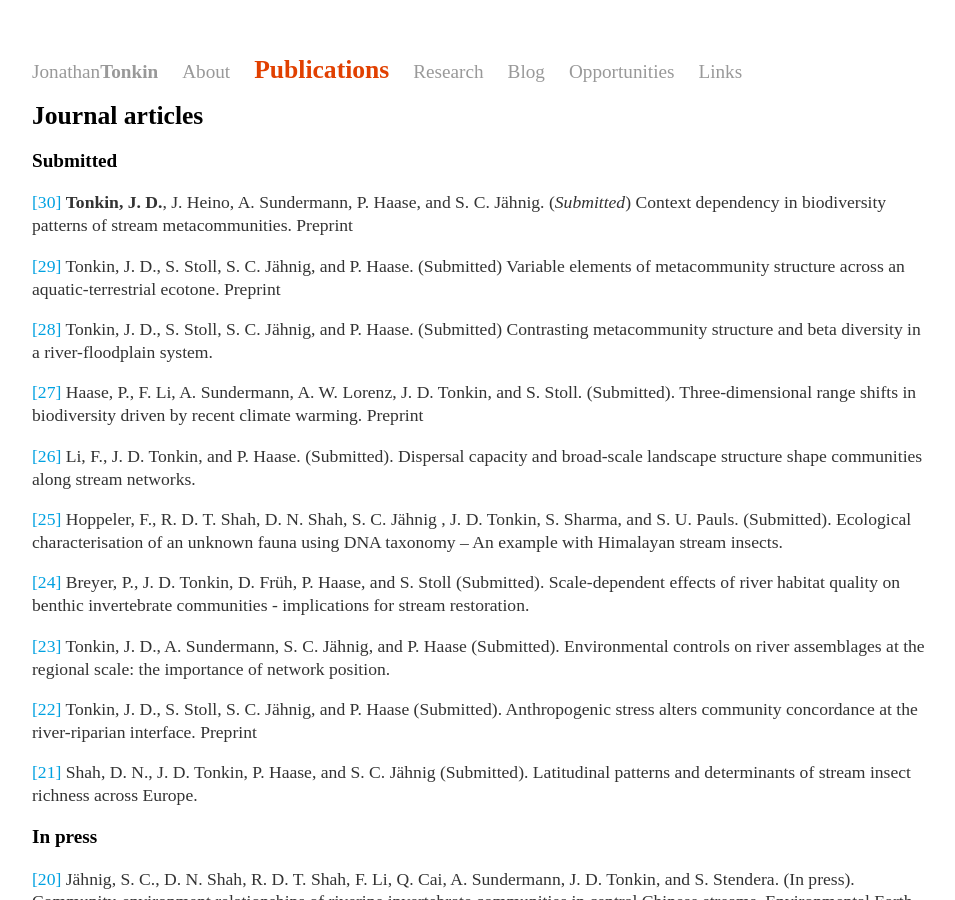
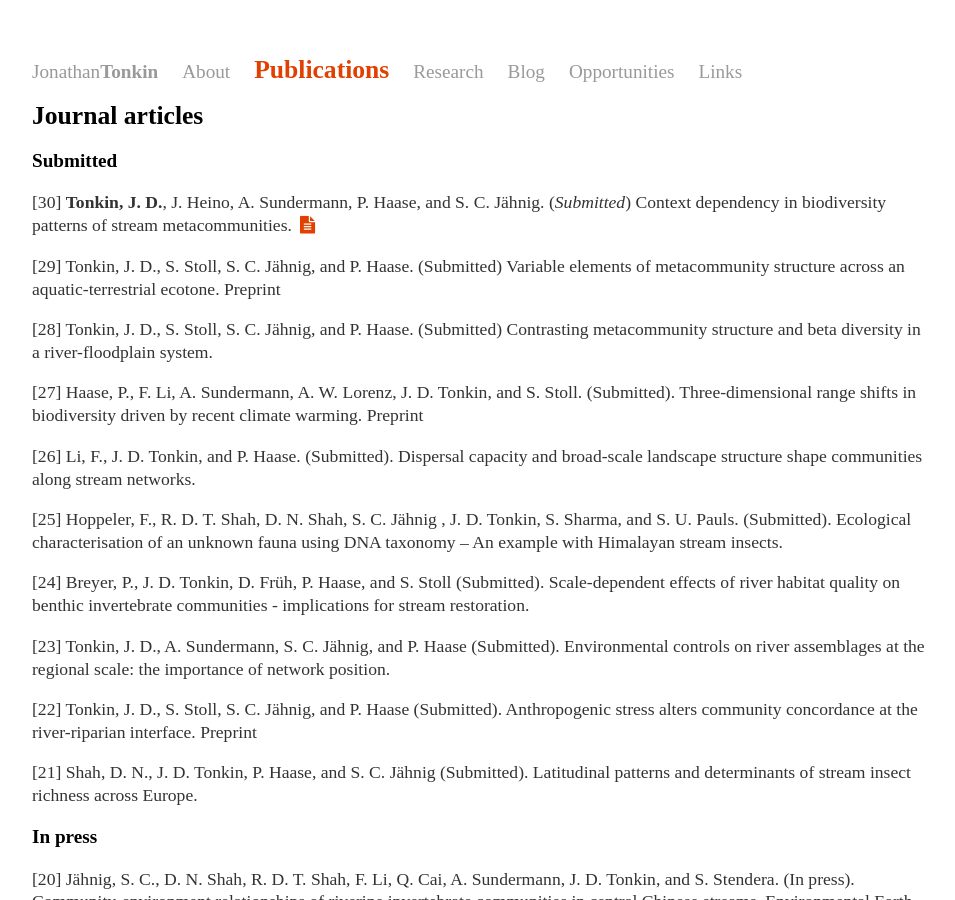
Before and after one commit to jdtonkin/jdtonkin.github.io, a Jekyll site: the page built from Publications/index.md, in a window 1280 px wide and 900 px high. Shown: the whole window, without its empty margins (160-1115 px from the left). Built offline with Jekyll 4.4.1, drawn with Linux system fonts in a browser that asks for light colours; nearby versions of some CDN libraries; some web fonts are replaced.

Commit message:
Update index.md

```diff
--- a/Publications/index.md
+++ b/Publications/index.md
@@ -28,69 +33,69 @@
 
 ###Submitted
 
-<span style="color:#00a1e1">[30]</span> **Tonkin, J. D.**, J. Heino, A. Sundermann, P. Haase, and S. C. Jähnig. (*Submitted*) Context dependency in biodiversity patterns of stream metacommunities. Preprint
+<span style="color:#333">[30]</span> **Tonkin, J. D.**, J. Heino, A. Sundermann, P. Haase, and S. C. Jähnig. (*Submitted*) Context dependency in biodiversity patterns of stream metacommunities. [<i class="fa fa-fw fa-file-text"></i>](https://dx.doi.org/10.7287/peerj.preprints.1040v1)
 
-<span style="color:#00a1e1">[29]</span> Tonkin, J. D., S. Stoll, S. C. Jähnig, and P. Haase. (Submitted) Variable elements of metacommunity structure across an aquatic-terrestrial ecotone. Preprint
+<span style="color:#333">[29]</span> Tonkin, J. D., S. Stoll, S. C. Jähnig, and P. Haase. (Submitted) Variable elements of metacommunity structure across an aquatic-terrestrial ecotone. Preprint
 
-<span style="color:#00a1e1">[28]</span> Tonkin, J. D., S. Stoll, S. C. Jähnig, and P. Haase. (Submitted) Contrasting metacommunity structure and beta diversity in a river-floodplain system.
+<span style="color:#333">[28]</span> Tonkin, J. D., S. Stoll, S. C. Jähnig, and P. Haase. (Submitted) Contrasting metacommunity structure and beta diversity in a river-floodplain system.
 
-<span style="color:#00a1e1">[27]</span> Haase, P., F. Li, A. Sundermann, A. W. Lorenz, J. D. Tonkin, and S. Stoll. (Submitted). Three-dimensional range shifts in biodiversity driven by recent climate warming. Preprint
+<span style="color:#333">[27]</span> Haase, P., F. Li, A. Sundermann, A. W. Lorenz, J. D. Tonkin, and S. Stoll. (Submitted). Three-dimensional range shifts in biodiversity driven by recent climate warming. Preprint
 
-<span style="color:#00a1e1">[26]</span> Li, F., J. D. Tonkin, and P. Haase. (Submitted). Dispersal capacity and broad-scale landscape structure shape communities along stream networks.
+<span style="color:#333">[26]</span> Li, F., J. D. Tonkin, and P. Haase. (Submitted). Dispersal capacity and broad-scale landscape structure shape communities along stream networks.
 
-<span style="color:#00a1e1">[25]</span> Hoppeler, F., R. D. T. Shah, D. N. Shah, S. C. Jähnig , J. D. Tonkin, S. Sharma, and S. U. Pauls. (Submitted). Ecological characterisation of an unknown fauna using DNA taxonomy – An example with Himalayan stream insects.
+<span style="color:#333">[25]</span> Hoppeler, F., R. D. T. Shah, D. N. Shah, S. C. Jähnig , J. D. Tonkin, S. Sharma, and S. U. Pauls. (Submitted). Ecological characterisation of an unknown fauna using DNA taxonomy – An example with Himalayan stream insects.
 
-<span style="color:#00a1e1">[24]</span> Breyer, P., J. D. Tonkin, D. Früh, P. Haase, and S. Stoll (Submitted). Scale-dependent effects of river habitat quality on benthic invertebrate communities - implications for stream restoration.
+<span style="color:#333">[24]</span> Breyer, P., J. D. Tonkin, D. Früh, P. Haase, and S. Stoll (Submitted). Scale-dependent effects of river habitat quality on benthic invertebrate communities - implications for stream restoration.
 
-<span style="color:#00a1e1">[23]</span> Tonkin, J. D., A. Sundermann, S. C. Jähnig, and P. Haase (Submitted). Environmental controls on river assemblages at the regional scale: the importance of network position.
+<span style="color:#333">[23]</span> Tonkin, J. D., A. Sundermann, S. C. Jähnig, and P. Haase (Submitted). Environmental controls on river assemblages at the regional scale: the importance of network position.
 
-<span style="color:#00a1e1">[22]</span> Tonkin, J. D., S. Stoll, S. C. Jähnig, and P. Haase (Submitted). Anthropogenic stress alters community concordance at the river-riparian interface. Preprint
+<span style="color:#333">[22]</span> Tonkin, J. D., S. Stoll, S. C. Jähnig, and P. Haase (Submitted). Anthropogenic stress alters community concordance at the river-riparian interface. Preprint
 
-<span style="color:#00a1e1">[21]</span> Shah, D. N., J. D. Tonkin, P. Haase, and S. C. Jähnig (Submitted). Latitudinal patterns and determinants of stream insect richness across Europe.
+<span style="color:#333">[21]</span> Shah, D. N., J. D. Tonkin, P. Haase, and S. C. Jähnig (Submitted). Latitudinal patterns and determinants of stream insect richness across Europe.
 
 ###In press
 
-<span style="color:#00a1e1">[20]</span> Jähnig, S. C., D. N. Shah, R. D. T. Shah, F. Li,  Q. Cai, A. Sundermann, J. D. Tonkin, and S. Stendera. (In press). Community-environment relationships of riverine invertebrate communities in central Chinese streams. Environmental Earth Sciences.
+<span style="color:#333">[20]</span> Jähnig, S. C., D. N. Shah, R. D. T. Shah, F. Li,  Q. Cai, A. Sundermann, J. D. Tonkin, and S. Stendera. (In press). Community-environment relationships of riverine invertebrate communities in central Chinese streams. Environmental Earth Sciences.
 
 ###Published
 
-<span style="color:#00a1e1">[19]</span> **Tonkin, J. D.**, D. N. Shah, M. Kuemmerlen, F. Li, Q. H. Cai, P. Haase, and S. C. Jähnig. 2015. Climatic and catchment-scale predictors of Chinese stream insect richness differ with order. <a href="http://dx.doi.org/10.1371/journal.pone.0123250" target="_blank">PLOS ONE</a> 10:e0123250. [<i class="fa fa-fw fa-file-pdf-o"></i>](2015 Tonkin etal PLOS ONE.pdf)
+<span style="color:#333">[19]</span> **Tonkin, J. D.**, D. N. Shah, M. Kuemmerlen, F. Li, Q. H. Cai, P. Haase, and S. C. Jähnig. 2015. Climatic and catchment-scale predictors of Chinese stream insect richness differ with order. <a href="http://dx.doi.org/10.1371/journal.pone.0123250" target="_blank">PLOS ONE</a> 10:e0123250. [<i class="fa fa-fw fa-file-pdf-o"></i>](2015 Tonkin etal PLOS ONE.pdf)
 
-<span style="color:#00a1e1">[18]</span> Tonkin, J. D., A. Brown, and E. M. Chappell (In press). Small-scale patch complexity, benthic invertebrate colonisation and leaf breakdown in three headwater streams in Bay of Plenty, New Zealand. New Zealand Journal of Marine and Freshwater Research. DOI:10.1080/00288330.2014.980748.
+<span style="color:#333">[18]</span> Tonkin, J. D., A. Brown, and E. M. Chappell (In press). Small-scale patch complexity, benthic invertebrate colonisation and leaf breakdown in three headwater streams in Bay of Plenty, New Zealand. New Zealand Journal of Marine and Freshwater Research. DOI:10.1080/00288330.2014.980748.
 
-<span style="color:#00a1e1">[17]</span> Chappell, E. M., D. S. Webb, A. J. Brown, and J. D. Tonkin. 2014. A preliminary survey of altitudinal variation in two ground weta species, Hemiandrus maculifrons and H. pallitaris (Walker) (Orthoptera: Anostostomatidae). New Zealand Entomologist. DOI:10.1080/00779962.2014.922234.
+<span style="color:#333">[17]</span> Chappell, E. M., D. S. Webb, A. J. Brown, and J. D. Tonkin. 2014. A preliminary survey of altitudinal variation in two ground weta species, Hemiandrus maculifrons and H. pallitaris (Walker) (Orthoptera: Anostostomatidae). New Zealand Entomologist. DOI:10.1080/00779962.2014.922234.
 
-<span style="color:#00a1e1">[16]</span> Tonkin, J. D. 2014. Drivers of macroinvertebrate community structure in unmodified streams. PeerJ 2:e465.
+<span style="color:#333">[16]</span> Tonkin, J. D. 2014. Drivers of macroinvertebrate community structure in unmodified streams. PeerJ 2:e465.
 
-<span style="color:#00a1e1">[15]</span> Tonkin, J. D., S. C. Jähnig, and P. Haase. 2014. The rise of riverine flow-ecology and environmental flow research. Environmental Processes. DOI:10.1007/s40710-014-0024-8.
+<span style="color:#333">[15]</span> Tonkin, J. D., S. C. Jähnig, and P. Haase. 2014. The rise of riverine flow-ecology and environmental flow research. Environmental Processes. DOI:10.1007/s40710-014-0024-8.
 
-<span style="color:#00a1e1">[14]</span> Tonkin, J. D., R. G. Death, and J. Barquin. 2014. Periphyton control on stream invertebrate communities: is periphyton architecture more important than biomass? Marine and Freshwater Research. DOI:10.1071/MF13271. pdf
+<span style="color:#333">[14]</span> Tonkin, J. D., R. G. Death, and J. Barquin. 2014. Periphyton control on stream invertebrate communities: is periphyton architecture more important than biomass? Marine and Freshwater Research. DOI:10.1071/MF13271. pdf
 
-<span style="color:#00a1e1">[13]</span> Tonkin, J. D., S. Stoll, A. Sundermann, and P. Haase. 2014. Dispersal distance and the pool of taxa, but not barriers, determine the colonisation of restored river reaches by benthic invertebrates. Freshwater Biology. doi:10.1111/fwb.12387.
+<span style="color:#333">[13]</span> Tonkin, J. D., S. Stoll, A. Sundermann, and P. Haase. 2014. Dispersal distance and the pool of taxa, but not barriers, determine the colonisation of restored river reaches by benthic invertebrates. Freshwater Biology. doi:10.1111/fwb.12387.
 
-<span style="color:#00a1e1">[12]</span> Chappell, E. M., D. S. Webb, and J. D. Tonkin. 2014. Notes on sexual size dimorphism, sex ratio and movement of ground weta Hemiandrus maculifrons (Walker) (Orthoptera: Anostostomatidae) in Otanewainuku Forest, Bay of Plenty, New Zealand. New Zealand Entomologist. DOI:10.1080/00779962.2013.856377.
+<span style="color:#333">[12]</span> Chappell, E. M., D. S. Webb, and J. D. Tonkin. 2014. Notes on sexual size dimorphism, sex ratio and movement of ground weta Hemiandrus maculifrons (Walker) (Orthoptera: Anostostomatidae) in Otanewainuku Forest, Bay of Plenty, New Zealand. New Zealand Entomologist. DOI:10.1080/00779962.2013.856377.
 
-<span style="color:#00a1e1">[11]</span> David, B. O., J. D. Tonkin, K. W. T. Taipeti and H. Hokianga. 2014. Learning the ropes: mussel spat ropes improve fish and shrimp passage through culverts. Journal of Applied Ecology 51:214-223.
+<span style="color:#333">[11]</span> David, B. O., J. D. Tonkin, K. W. T. Taipeti and H. Hokianga. 2014. Learning the ropes: mussel spat ropes improve fish and shrimp passage through culverts. Journal of Applied Ecology 51:214-223.
 
-<span style="color:#00a1e1">[10]</span> Tonkin, J. D., and R. G. Death. 2014. The combined effects of flow regulation and an artificial flow release on a regulated river. River Research and Applications. DOI: 10.1002/rra.2650.
+<span style="color:#333">[10]</span> Tonkin, J. D., and R. G. Death. 2014. The combined effects of flow regulation and an artificial flow release on a regulated river. River Research and Applications. DOI: 10.1002/rra.2650.
 
-<span style="color:#00a1e1">[9]</span> Tonkin, J. D., and R. G. Death. 2013. Scale dependent effects of productivity and disturbance on diversity in streams. Fundamental and Applied Limnology 182:283-295. Editor’s Choice Open Access
+<span style="color:#333">[9]</span> Tonkin, J. D., and R. G. Death. 2013. Scale dependent effects of productivity and disturbance on diversity in streams. Fundamental and Applied Limnology 182:283-295. Editor’s Choice Open Access
 
-<span style="color:#00a1e1">[8]</span> Tonkin, J. D., and R. G. Death. 2013. Macroinvertebrate drift-benthos trends in a regulated river. Fundamental and Applied Limnology 182:231-245.
+<span style="color:#333">[8]</span> Tonkin, J. D., and R. G. Death. 2013. Macroinvertebrate drift-benthos trends in a regulated river. Fundamental and Applied Limnology 182:231-245.
 
-<span style="color:#00a1e1">[7]</span> Tonkin, J. D., R. G. Death, and J. Barquin. 2013. Productivity-diversity relationships for stream invertebrates differ geographically. Aquatic Ecology 47:109-121.
+<span style="color:#333">[7]</span> Tonkin, J. D., R. G. Death, and J. Barquin. 2013. Productivity-diversity relationships for stream invertebrates differ geographically. Aquatic Ecology 47:109-121.
 
-<span style="color:#00a1e1">[6]</span> Tonkin, J. D., R. G. Death, and K. J. Collier. 2013. Do productivity and disturbance interact to modulate macroinvertebrate diversity in streams? Hydrobiologia 701:159-172.
+<span style="color:#333">[6]</span> Tonkin, J. D., R. G. Death, and K. J. Collier. 2013. Do productivity and disturbance interact to modulate macroinvertebrate diversity in streams? Hydrobiologia 701:159-172.
 
-<span style="color:#00a1e1">[5]</span> Tonkin, J. D., and R. G. Death. 2012. Consistent effects of productivity and disturbance on diversity between landscapes. Ecosphere 3:art108.
+<span style="color:#333">[5]</span> Tonkin, J. D., and R. G. Death. 2012. Consistent effects of productivity and disturbance on diversity between landscapes. Ecosphere 3:art108.
 
-<span style="color:#00a1e1">[4]</span> Tonkin, J. D., L. A. H. Wright, and B. O. David. 2012. Mussel spat ropes assist redfin bully (Gobiomorphus huttoni) passage through experimental culverts with hydrological barriers. Water 4:683-689.
+<span style="color:#333">[4]</span> Tonkin, J. D., L. A. H. Wright, and B. O. David. 2012. Mussel spat ropes assist redfin bully (Gobiomorphus huttoni) passage through experimental culverts with hydrological barriers. Water 4:683-689.
 
-<span style="color:#00a1e1">[3]</span> Schwendel, A. C., R. G. Death, I. C. Fuller, and J. D. Tonkin. 2012. A new approach to assess bed stability relevant for invertebrate communities in upland streams. River Research and Applications 28:1726-1739.
+<span style="color:#333">[3]</span> Schwendel, A. C., R. G. Death, I. C. Fuller, and J. D. Tonkin. 2012. A new approach to assess bed stability relevant for invertebrate communities in upland streams. River Research and Applications 28:1726-1739.
 
-<span style="color:#00a1e1">[2]</span> Collier, K. J., B. Aldridge, B. J. Hicks, J. Kelly, A. Macdonald, B. J. Smith, and J. Tonkin. 2009. Ecological values of Hamilton urban streams (North Island, New Zealand): constraints and opportunities for restoration. New Zealand Journal of Ecology 33:177-189.
+<span style="color:#333">[2]</span> Collier, K. J., B. Aldridge, B. J. Hicks, J. Kelly, A. Macdonald, B. J. Smith, and J. Tonkin. 2009. Ecological values of Hamilton urban streams (North Island, New Zealand): constraints and opportunities for restoration. New Zealand Journal of Ecology 33:177-189.
 
-<span style="color:#00a1e1">[1]</span> Tonkin, J. D., R. G. Death, and M. K. Joy. 2009. Invertebrate drift patterns in a regulated river: dams, periphyton biomass or longitudinal patterns? River Research and Applications 25:1219-1231.
+<span style="color:#333">[1]</span> Tonkin, J. D., R. G. Death, and M. K. Joy. 2009. Invertebrate drift patterns in a regulated river: dams, periphyton biomass or longitudinal patterns? River Research and Applications 25:1219-1231.
 
 
 #Theses
```
Also changed, not shown: other parts of Publications/index.md (+5 -0 lines).
